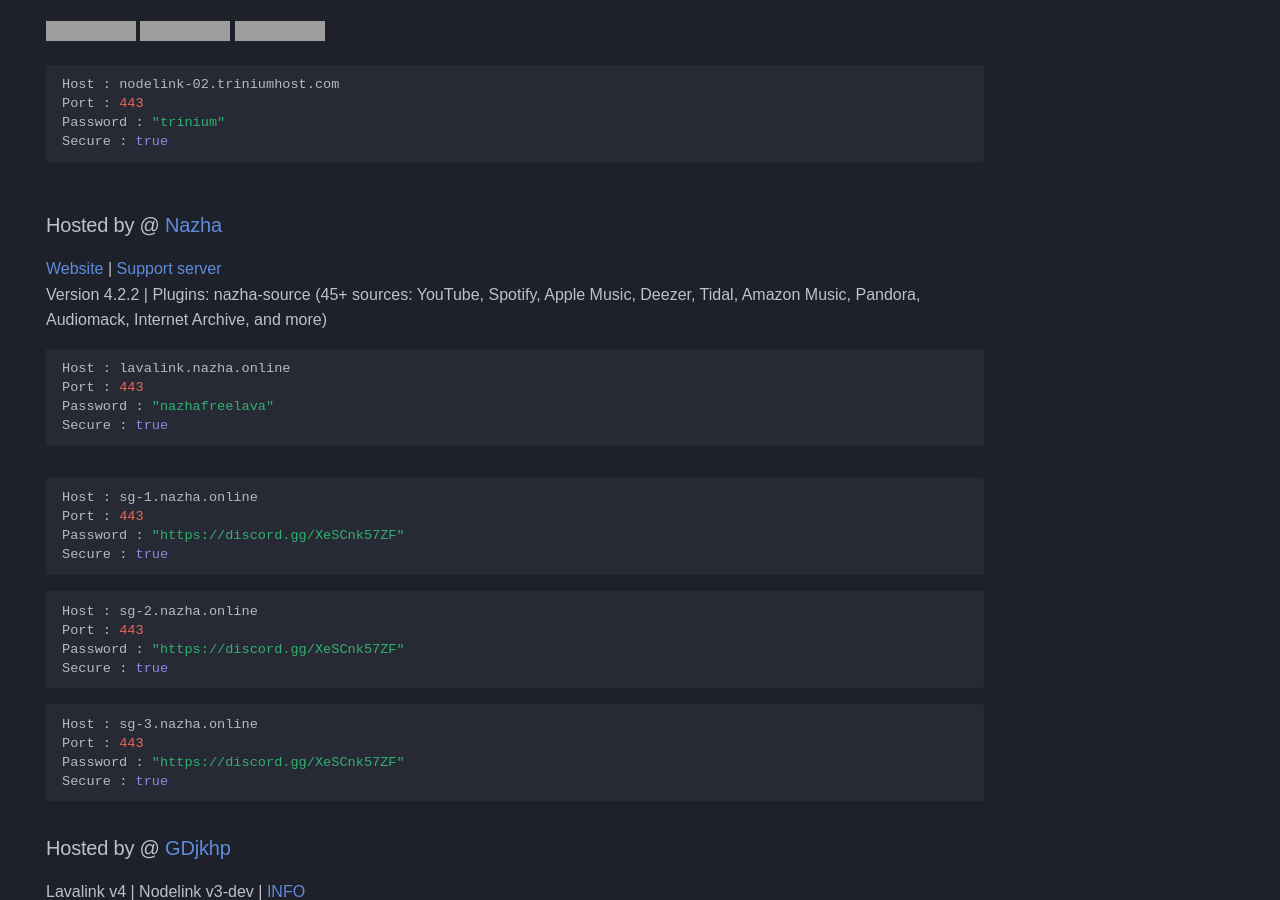
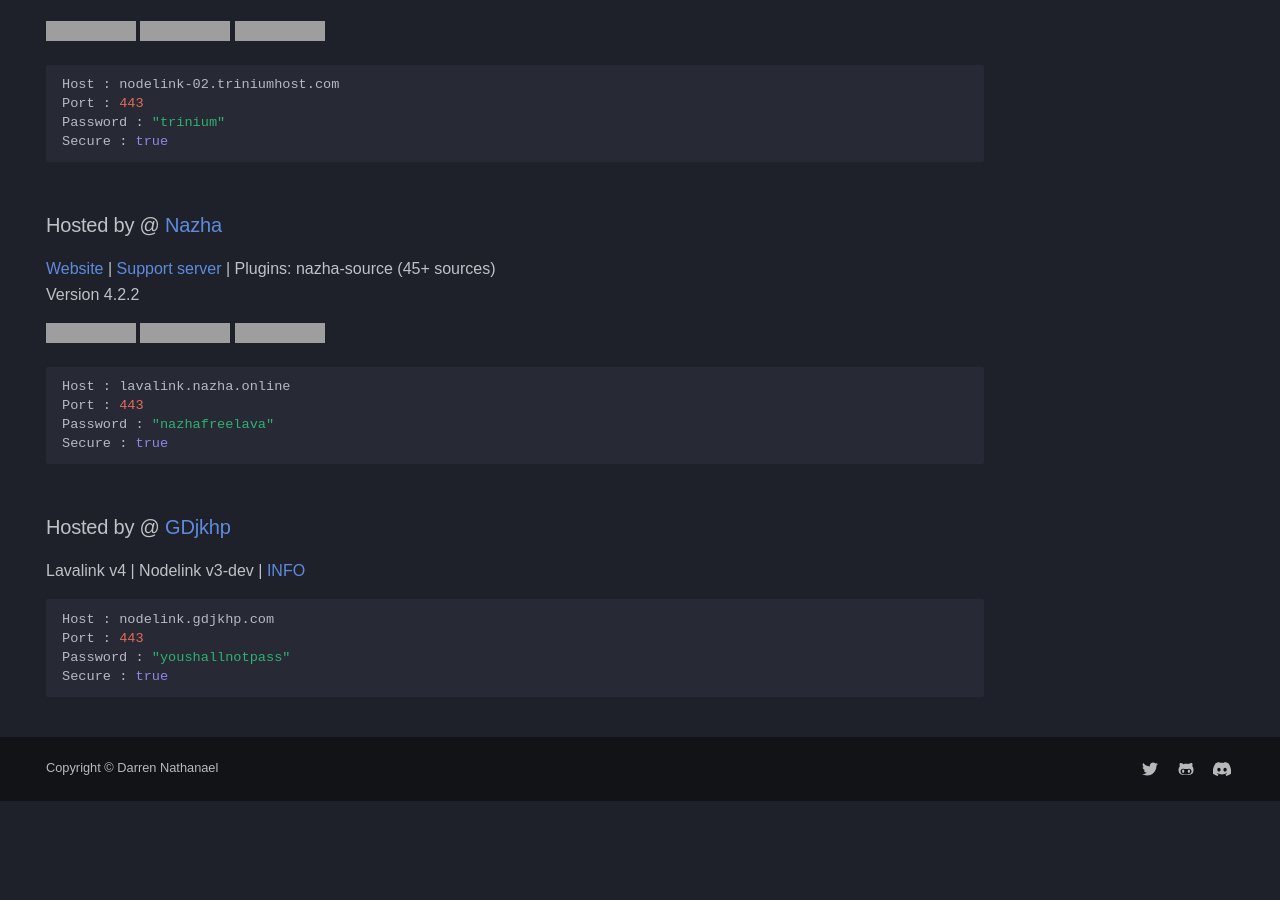
Before and after one commit to DarrenOfficial/lavalink-list, an MkDocs documentation site: the page built from docs/SSL/Lavalink-SSL.md, in a window 1280 px wide and 900 px high, scrolled down 1688 px. Built offline with MkDocs 1.6.1 and Material for MkDocs 9.7.7, drawn with Linux system fonts in a browser that asks for light colours; some web fonts are replaced; comment, search, counter and statistics services are not loaded; a style sheet for code colours, icons or effects is not loaded; after the commit the page ends 2489 px from its top, so only the background shows below that; grey boxes are pictures that could not be loaded.

Commit message:
fix(SSL): canonicalise Nazha entry (version line, badge URLs) + drop dead sg-1/2/3 (#825)
fix(SSL): canonicalise Nazha entry (version line, badge URLs) and drop dead sg-* nodes

The lavalink-nazha-online-443 entry was rendered Offline by the badge/status
service even though the node answers GET /v4/info with HTTP 200 and the correct
password every 5 minutes.

Changes:
- Version line is now a bare 'Version 4.2.2' (the plugin description moved to
  the website line). It was the only version line in the file containing a
  colon in its metadata, and nodes whose version string fails to parse are the
  ones shown as Offline with Players/Load = N/A.
- Added the status/load/players badge image lines for this node's unique-id.
- Split from the other three hosts: the entry had four code blocks under one
  '### Hosted by' heading, so the extra blocks inherited the version line.
- Removed sg-1/sg-2/sg-3.nazha.online: those tunnels no longer exist and the
  hostnames return HTTP 530.

Co-authored-by: knownasrazi <>

````diff
--- a/docs/SSL/Lavalink-SSL.md
+++ b/docs/SSL/Lavalink-SSL.md
@@ -87,33 +87,14 @@ Secure : true
 ```
 
 ### Hosted by @ [Nazha](https://github.com/knownasrazi/nazha-free-lavalink)
-[Website](https://github.com/knownasrazi/nazha-free-lavalink) | [Support server](https://discord.gg/XeSCnk57ZF) <br />
-Version 4.2.2 | Plugins: nazha-source (45+ sources: YouTube, Spotify, Apple Music, Deezer, Tidal, Amazon Music, Pandora, Audiomack, Internet Archive, and more) <br />
+[Website](https://github.com/knownasrazi/nazha-free-lavalink) | [Support server](https://discord.gg/XeSCnk57ZF) | Plugins: nazha-source (45+ sources) <br />
+Version 4.2.2
+
+![Status](https://lavalink-list-api.ajieblogs.eu.org/lavalink-nazha-online-443/badge/Status) ![Load](https://lavalink-list-api.ajieblogs.eu.org/lavalink-nazha-online-443/badge/Load) ![Players](https://lavalink-list-api.ajieblogs.eu.org/lavalink-nazha-online-443/badge/Players)
 ```bash
 Host : lavalink.nazha.online
 Port : 443
 Password : "nazhafreelava"
-Secure : true
-```
-
-```bash
-Host : sg-1.nazha.online
-Port : 443
-Password : "https://discord.gg/XeSCnk57ZF"
-Secure : true
-```
-
-```bash
-Host : sg-2.nazha.online
-Port : 443
-Password : "https://discord.gg/XeSCnk57ZF"
-Secure : true
-```
-
-```bash
-Host : sg-3.nazha.online
-Port : 443
-Password : "https://discord.gg/XeSCnk57ZF"
 Secure : true
 ```
 
````
